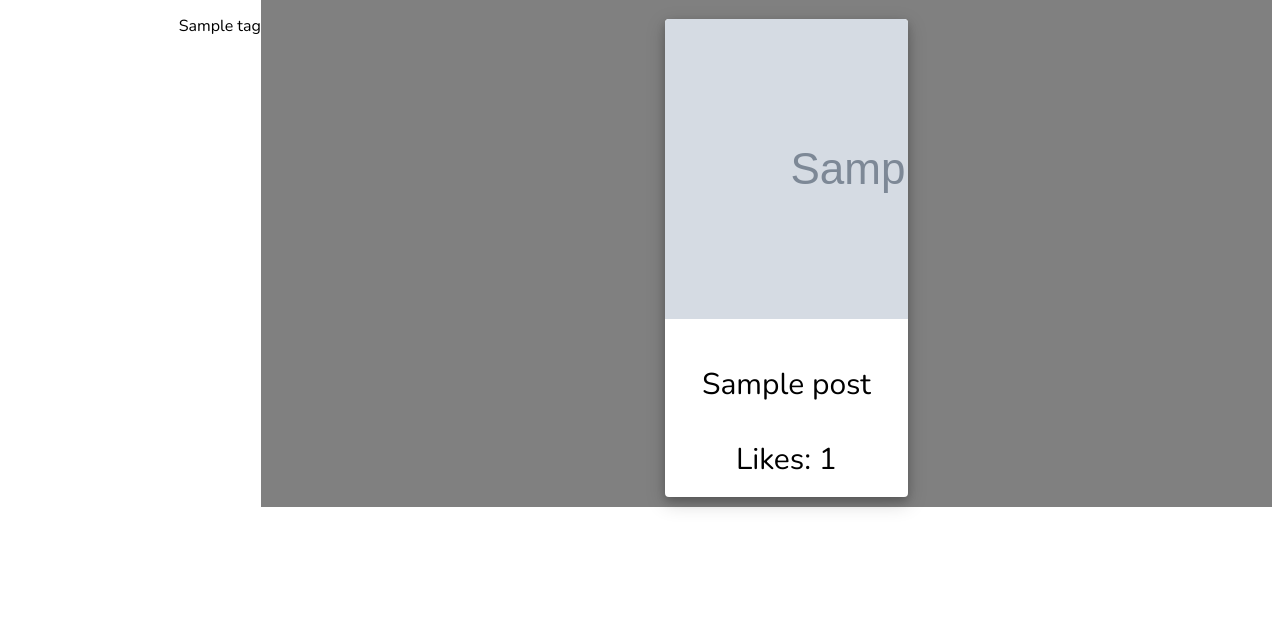
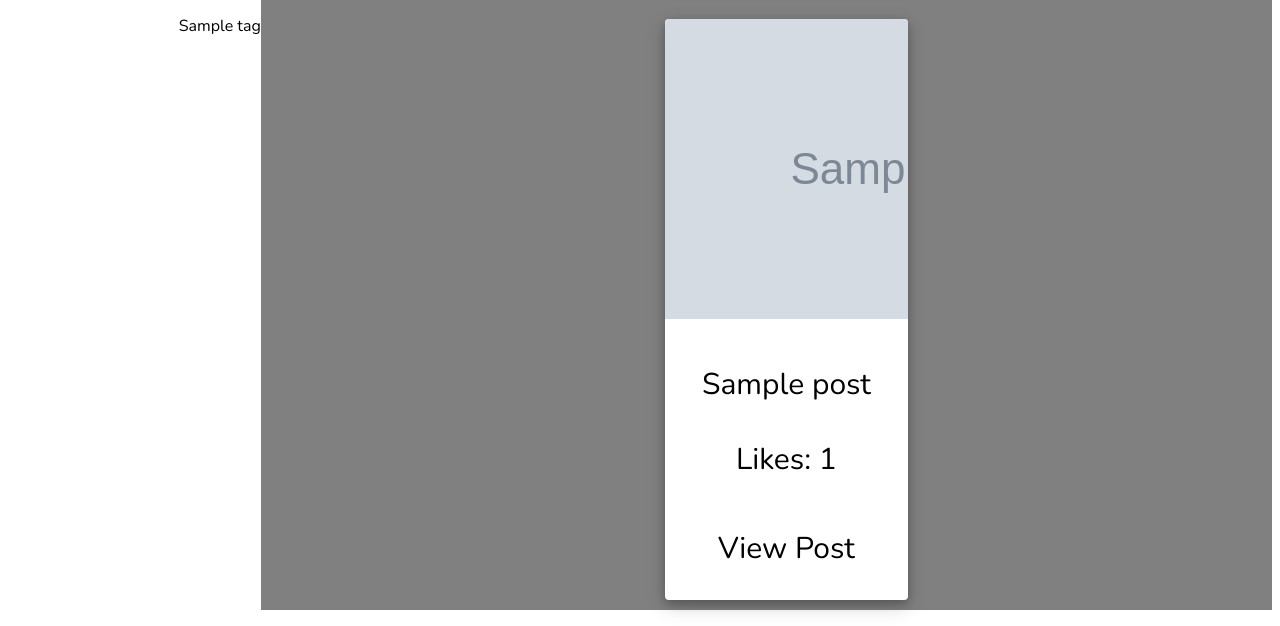
Before and after one commit to gainesdg/DesignFolio, a Django app: a page that uses templates/web_app/profession.html in a window 1280 px wide. Shown: the part 194-820 px from the top of the page. Before the commit the page ends 703 px from the top, so only its background shows below. Run offline with Django 3.2, Linux system fonts and the light colour scheme; tables that the repository leaves empty hold one stand-in row (values such as "Sample post"); grey boxes marked "Sample" are stand-in pictures.

Commit message:
website is fully traversable on all pages not involving forms.

```diff
--- a/templates/web_app/profession.html
+++ b/templates/web_app/profession.html
@@ -27,7 +27,8 @@
 
 			<img src="{{ MEDIA_URL }}{{post.picture}}" alt="post_image." /><br>
 			{{post.title}} <br>
-			Likes: {{post.likes}}
+			Likes: {{post.likes}}<br>
+			<a href="{% url 'design-grid:post' post.pid %}">View Post</a>
 		</li>
 		{% endfor %}
 
--- a/templates/web_app/profile.html
+++ b/templates/web_app/profile.html
@@ -73,7 +73,8 @@
 				<img src="{{ MEDIA_URL }}{{post.picture}}" alt="post_image." />
 				Title:{{post.title}} <br>
 				Description: {{post.description}} <br>
-				Likes: {{post.likes}}
+				Likes: {{post.likes}}<br>
+				<a href="{% url 'design-grid:post' post.pid %}">View Post</a>
 				</pre>
 			{% endfor %}
 		{% endfor %}
--- a/web_app/models.py
+++ b/web_app/models.py
@@ -25,6 +25,7 @@ class UserProfile(models.Model):
     available = models.BooleanField(default=False)
 
     slug = models.SlugField(unique=True)
+
     def save(self, *args, **kwargs):
         self.slug = slugify(self.name)
         super(User, self).save(*args, **kwargs)
--- a/web_app/views.py
+++ b/web_app/views.py
@@ -87,10 +87,14 @@ def post(request, posts_pid_slug):
         tags = PostTags.objects.filter(post=post)
         context_dict['tags']=tags
 
+        user = post.section.user
+        profile = UserProfile.objects.get(user=user)
+        context_dict['profile']=profile
+
         return render(request, 'web_app/post.html', context_dict)
 
     except Posts.DoesNotExist:
-        context_dict['item'] = ''.join(('Post with ID:, ', posts_pid_slug, ','))
+        context_dict['item'] = ''.join(('Post with ID: ', posts_pid_slug, ','))
         return render(request, 'web_app/missing_content.html', context_dict)
 
 
```
Also changed, not shown: templates/web_app/missing_content.html (+3 -5 lines), templates/web_app/post.html (+13 -8 lines).
